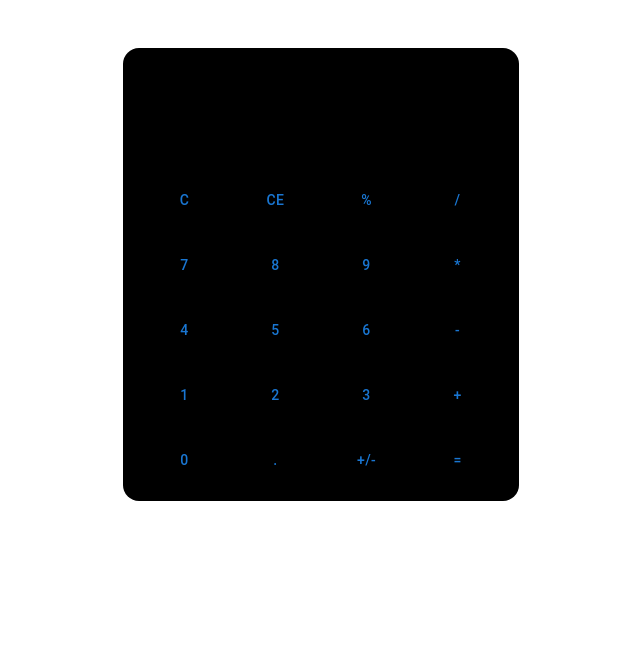
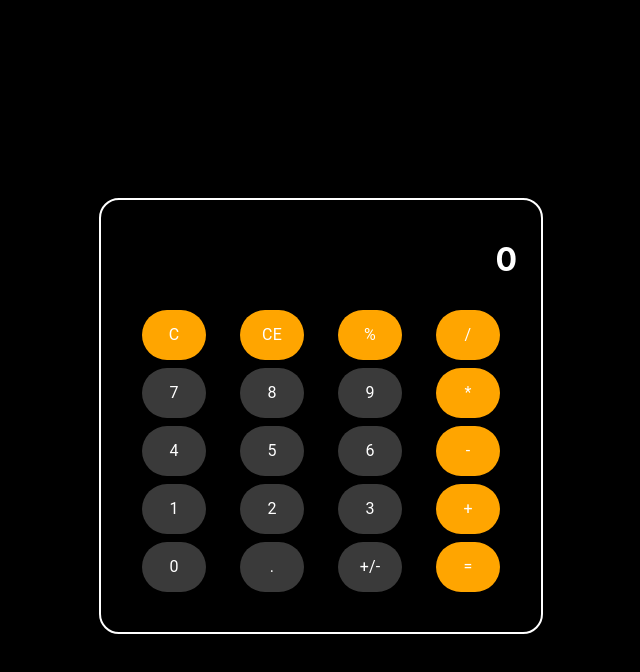
Before and after one commit to SantiSB/simple-calculator, a React (Vite) app: page / in a window 1280 px wide. Shown: the top 672 px of the page, without its empty margins (319-959 px from the left). Built offline with nearby package versions, Linux system fonts and the light colour scheme.

Commit message:
new styles for app

```diff
--- a/src/App.jsx
+++ b/src/App.jsx
@@ -1,7 +1,23 @@
 import { ThemeProvider, createTheme } from '@mui/material'
 import SimpleCalculator from './pages/SimpleCalculator'
 
-const theme = createTheme()
+const theme = createTheme({
+  palette: {
+    black: {
+      main: '#000000',
+    },
+    white: {
+      main: '#FFFFFF',
+    },
+    gray: {
+      main: '#3A3A3A',
+    },
+    orange: {
+      main: '#FFA500',
+    },
+  },
+})
+
 theme.typography.h3 = {
   fontSize: '1.2rem',
   '@media (min-width:600px)': {
--- a/src/pages/SimpleCalculator.jsx
+++ b/src/pages/SimpleCalculator.jsx
@@ -1,24 +1,33 @@
-import '../styles/SimpleCalculator.css'
-import { Container, Grid } from '@mui/material'
+import { Container, useTheme } from '@mui/material'
 import Notification from './components/Notification'
 import DisplayScreen from './components/DisplayScreen'
 import useCalculator from './hooks/useCalculator'
 import ButtonsContainer from './components/ButtonsContainer'
+import { borderRadius } from '@mui/system'
 
 const SimpleCalculator = () => {
   const { operation, handleButtonClicked, openAlert, setOpenAlert } =
     useCalculator()
 
+  const theme = useTheme()
+
   return (
-    <div className='calculator'>
-      <Container maxWidth='xs'>
-        <div className='container'>
-          <DisplayScreen value={operation} />
-          <ButtonsContainer handleButtonClicked={handleButtonClicked} />
-        </div>
+    <>
+      <Container
+        maxWidth='xs'
+        sx={{
+          backgroundColor: theme.palette.black.main,
+          color: theme.palette.white.main,
+          p: 5,
+          border: '2px solid white',
+          borderRadius: 5
+        }}
+      >
+        <DisplayScreen value={operation} />
+        <ButtonsContainer handleButtonClicked={handleButtonClicked} />
       </Container>
       <Notification openAlert={openAlert} setOpenAlert={setOpenAlert} />
-    </div>
+    </>
   )
 }
 
--- a/src/pages/components/ButtonsContainer.jsx
+++ b/src/pages/components/ButtonsContainer.jsx
@@ -5,11 +5,16 @@ import CalculatorButton from './CalculatorButton'
 
 const ButtonsContainer = ({ handleButtonClicked }) => {
   return (
-    <Grid container spacing={2}>
+    <Grid container spacing={1}>
       {BUTTONS_DATA.map((row, rowIndex) => (
         <Grid key={rowIndex} container item justifyContent='center'>
           {row.map((buttonData, columnIndex) => (
-            <Grid key={columnIndex} item xs={3}>
+            <Grid
+              key={columnIndex}
+              item
+              xs={3}
+              sx={{ display: ' flex', justifyContent: 'center' }}
+            >
               <CalculatorButton
                 handleButtonClicked={handleButtonClicked}
                 buttonData={buttonData}
--- a/src/pages/components/CalculatorButton.jsx
+++ b/src/pages/components/CalculatorButton.jsx
@@ -1,9 +1,24 @@
-import { Button } from '@mui/material'
+import { Button, Typography, useTheme } from '@mui/material'
 
 const CalculatorButton = ({ handleButtonClicked, buttonData }) => {
+  const theme = useTheme()
+
   return (
-    <Button onClick={() => handleButtonClicked(buttonData)} value={buttonData.value}>
-      {buttonData.value}
+    <Button
+      onClick={() => handleButtonClicked(buttonData)}
+      value={buttonData.value}
+      sx={{
+        color: theme.palette.white.main,
+        background:
+          buttonData.type === 'number'
+            ? theme.palette.gray.main
+            : theme.palette.orange.main,
+        borderRadius: 50,
+        height: 50,
+        width: 50,
+      }}
+    >
+      <Typography>{buttonData.value}</Typography>
     </Button>
   )
 }
--- a/src/pages/components/DisplayScreen.jsx
+++ b/src/pages/components/DisplayScreen.jsx
@@ -5,11 +5,14 @@ const DisplayScreen = ({ value }) => {
     <Typography
       variant='h3'
       className='display'
-      style={{
+      sx={{
         display: 'flex',
-        alignItems: 'center',
-        height: '7rem',
-        width: '100%',
+        alignContent: 'center',
+        justifyContent: 'right',
+        height: 70,
+        width: 'auto',
+        overflowX: 'auto',
+        whiteSpace: 'nowrap',
       }}
     >
       {value}
--- a/src/pages/components/Notification.jsx
+++ b/src/pages/components/Notification.jsx
@@ -18,7 +18,7 @@ const Notification = ({ openAlert, setOpenAlert }) => {
       <Alert
         onClose={handleCloseAlert}
         severity='error'
-        style={{
+        sx={{
           display: 'flex',
           justifyContent: 'center',
           alignItems: 'center',
--- a/src/pages/hooks/useCalculator.js
+++ b/src/pages/hooks/useCalculator.js
@@ -3,14 +3,13 @@ import { evaluate } from 'mathjs'
 
 const useCalculator = () => {
   const [openAlert, setOpenAlert] = useState(false)
-  const [operation, setOperation] = useState('')
+  const [operation, setOperation] = useState('0')
 
   const handleEquals = () => {
     try {
       setOperation(evaluate(operation).toString())
     } catch (error) {
       setOpenAlert(true)
-      console.log(error)
     }
   }
 
@@ -31,7 +30,9 @@ const useCalculator = () => {
   }
 
   const handleDefault = (buttonValue) => {
-    setOperation(operation.concat(buttonValue))
+    operation === '0'
+      ? setOperation(buttonValue.toString())
+      : setOperation(operation.concat(buttonValue))
   }
 
   const handleButtonClicked = (buttonData) => {
@@ -53,8 +54,8 @@ const useCalculator = () => {
     operation,
     handleButtonClicked,
     openAlert,
-    setOpenAlert
+    setOpenAlert,
   }
 }
 
-export default useCalculator;
+export default useCalculator
--- a/src/pages/utils/buttonsData.js
+++ b/src/pages/utils/buttonsData.js
@@ -26,7 +26,7 @@ export const BUTTONS_DATA = [
   [
     { value: '0', type: 'number' },
     { value: '.', type: 'number' },
-    { value: '+/-', type: 'operator' },
+    { value: '+/-', type: 'number' },
     { value: '=', type: 'operator' },
   ],
 ]
--- a/src/styles/SimpleCalculator.css
+++ /dev/null
@@ -1,59 +0,0 @@
-.calculator{
-    display: flex;
-    align-items: center;
-    padding-top: 3rem;
-    overflow: hidden;
-}
-
-.container{
-    background-color: #000000;
-    border-radius: 1em;
-    padding: 1em;
-}
-
-.display{
-    color: #ffffff;
-    display: flex;
-    justify-content: flex-end;
-    margin-right: 1em;
-    font-size: 3.5em;
-}
-
-button{
-    width: 100%;
-    height: 3.5em;
-    border-radius: 2em;
-    border: none;
-    margin: 0.3em;
-    font-size: 15pt;
-    transition: all 0.1s ease-in-out;
-}
-
-button:active {
-    transform: scale(0.95);
-    background-color: #ffffff;
-  }
-
-button:hover{
-    cursor: pointer;
-}
-
-.operator{
-    background-color: #FF9F06;
-    color: #ffffff
-}
-
-.number{
-    background-color: #333333;
-    color: #ffffff
-}
-
-.function{
-    background-color: #A5A5A5;
-    color: #000000
-}
-
-.calculate{
-    background-color: #FF9F06;
-    color: #ffffff;
-}
--- a/src/styles/index.css
+++ b/src/styles/index.css
@@ -1,14 +1,15 @@
 body {
   margin: 0px;
-  font-family: -apple-system, BlinkMacSystemFont, 'Segoe UI', 'Roboto', 'Oxygen',
+  padding: 1rem;
+  font-family: 'San Francisco', -apple-system, BlinkMacSystemFont, 'Segoe UI', 'Roboto', 'Oxygen',
     'Ubuntu', 'Cantarell', 'Fira Sans', 'Droid Sans', 'Helvetica Neue',
     sans-serif;
   -webkit-font-smoothing: antialiased;
   -moz-osx-font-smoothing: grayscale;
   overflow-y: hidden;
+  background-color: black;
+  display: flex;
+  align-items: center;
+  justify-content: center;
+  min-height: 100vh;
 }
-
-code {
-  font-family: source-code-pro, Menlo, Monaco, Consolas, 'Courier New',
-    monospace;
-}
```
